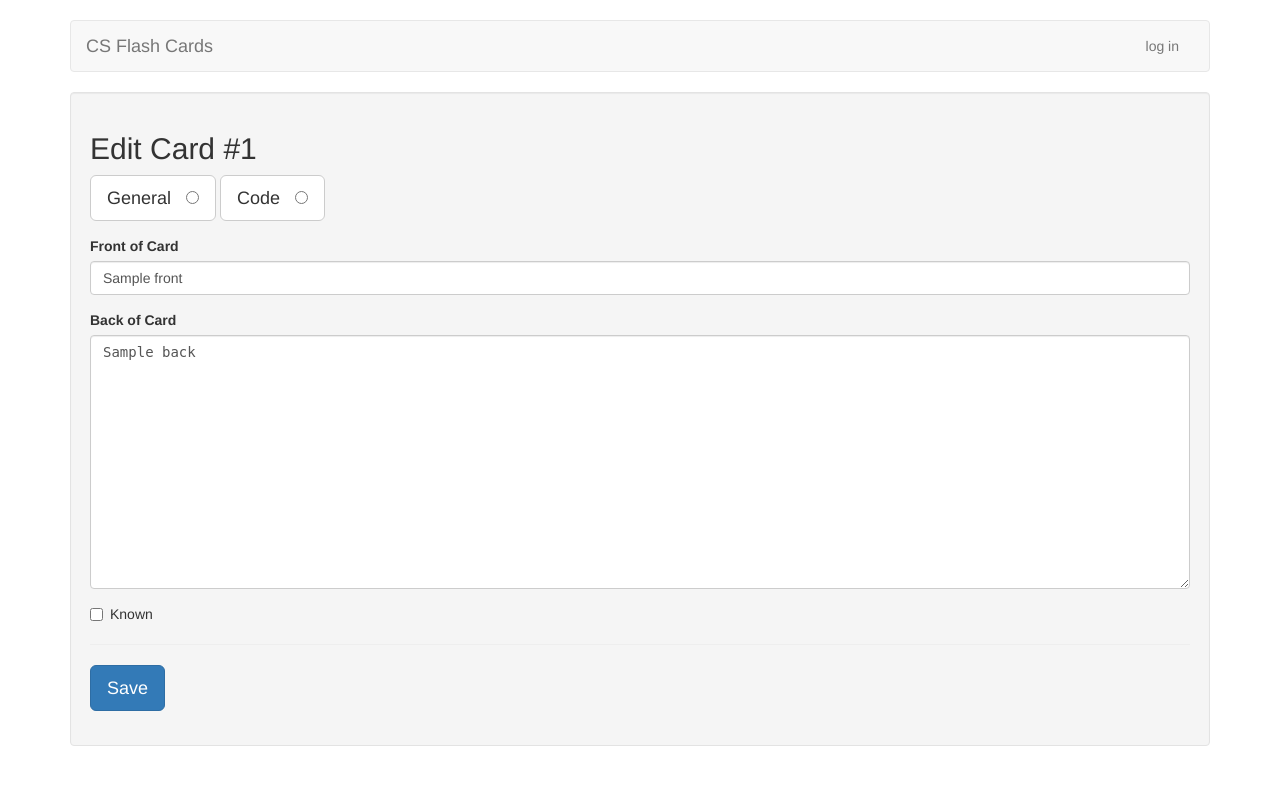
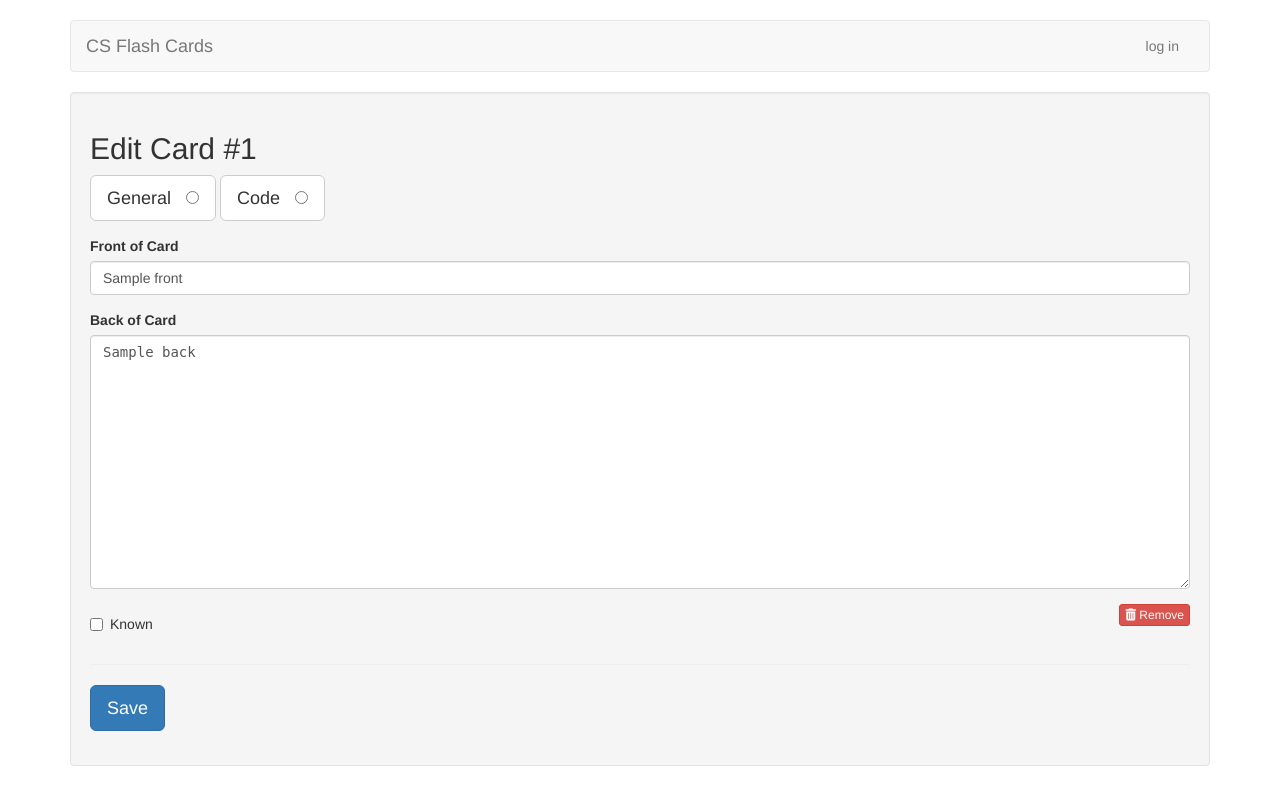
Before and after one commit to jupiter0913/flash-cards, a Flask app: template templates/edit.html in a window 1280 px wide. Run offline with Flask 2, Linux system fonts and the light colour scheme; the template is opened without the code that fills it: most values are stand-ins (such as "Sample title", 1, 10 or a date in 2020); some libraries are stand-ins or nearby versions.

Commit message:
Added ability to delete.

```diff
--- a/flash_cards.py
+++ b/flash_cards.py
@@ -110,7 +110,18 @@ def edit_card():
                 request.form['card_id']
                 ])
     db.commit()
-    flash('Card successfully edited.')
+    flash('Card saved.')
+    return redirect(url_for('cards'))
+
+
+@app.route('/delete/<card_id>')
+def delete(card_id):
+    if not session.get('logged_in'):
+        return redirect(url_for('login'))
+    db = get_db()
+    db.execute('DELETE FROM cards WHERE id = ?', [card_id])
+    db.commit()
+    flash('Card deleted.')
     return redirect(url_for('cards'))
 
 
--- a/templates/cards.html
+++ b/templates/cards.html
@@ -41,7 +41,7 @@
                 {{ card.front }}
             </h3>
             {% if card.type == 1 %}
-                {{ card.back|replace("\n", "<br />") }}
+                {{ card.back|replace("\n", "<br />")|safe }}
             {% else %}
                 <pre>{{ card.back|safe }}</pre>
             {% endif %}
--- a/templates/edit.html
+++ b/templates/edit.html
@@ -25,12 +25,23 @@
                           placeholder="back of card"
                           rows="12">{{ card.back|e }}</textarea>
             </div>
-            <div class="checkbox">
-                <label>
-                    <input type="checkbox" name="known"
-                       value="1" {{ "checked" if (card.known == 1) else "" }} /> Known
-                </label>
+            <div class="row">
+                <div class="col-xs-6">
+                    <div class="checkbox">
+                        <label>
+                            <input type="checkbox" name="known"
+                               value="1" {{ "checked" if (card.known == 1) else "" }} /> Known
+                        </label>
+                    </div>
+                </div>
+                <div class="col-xs-6 text-right">
+                    <a href="{{ url_for('delete', card_id=card.id) }}" class="btn btn-danger btn-xs">
+                        <i class="fa fa-trash"></i>
+                        Remove
+                    </a>
+                </div>
             </div>
+
             <hr />
             <div class="form-group">
                 <input type="hidden" name="card_id" value="{{ card.id|e }}" />
```
